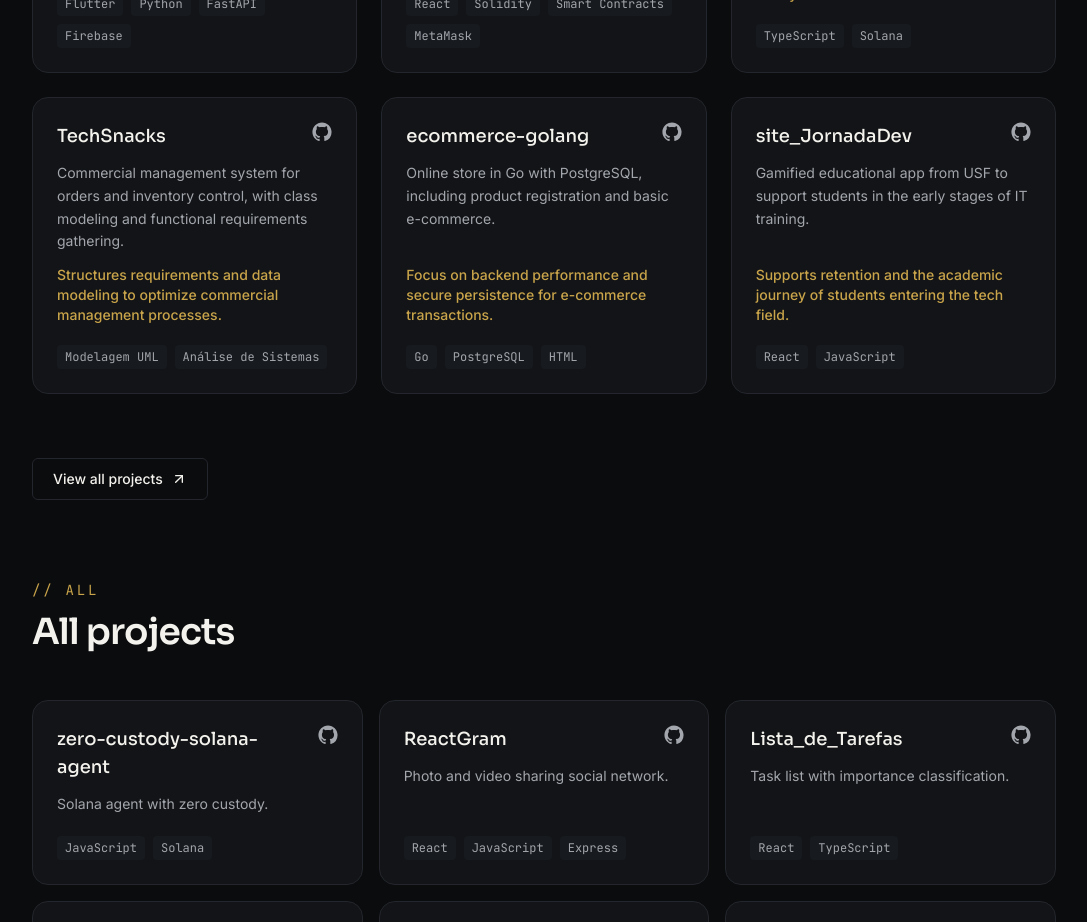
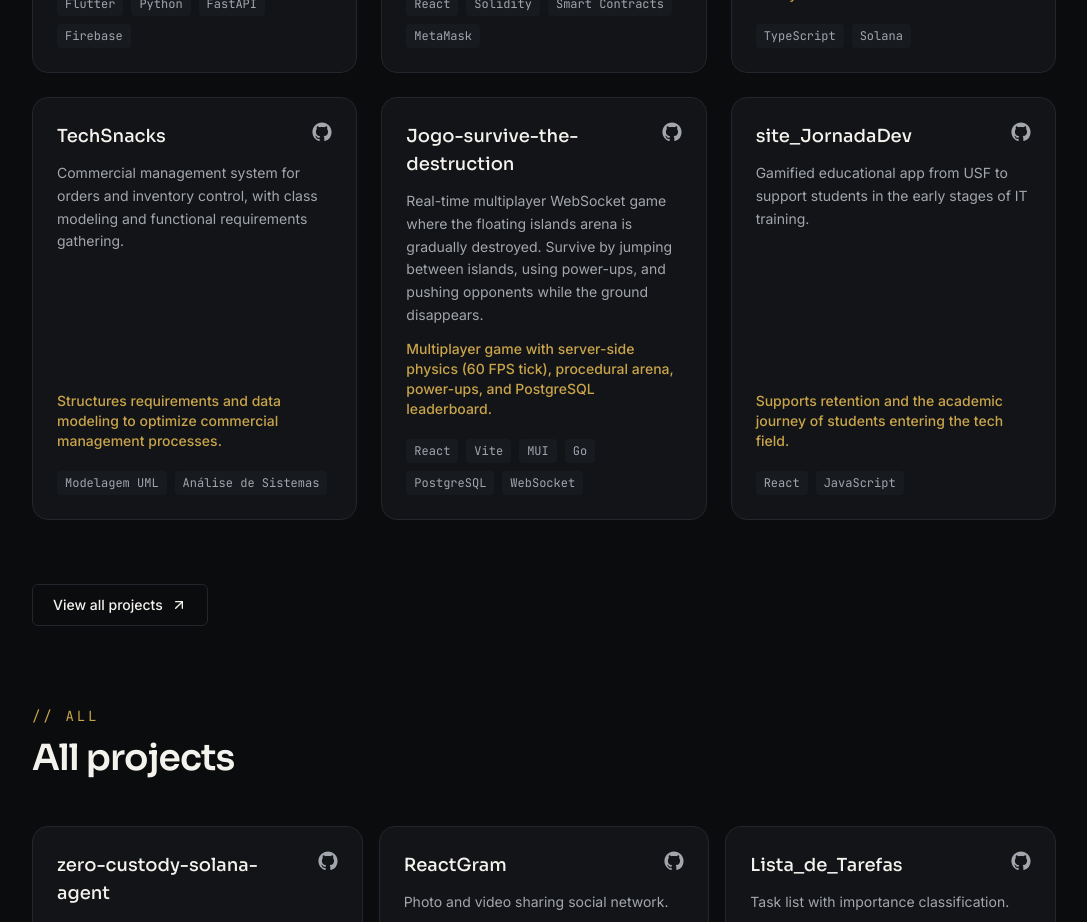
Before and after one commit to PedroFaria14/Portfolio_PedroPereira, a React (Vite) app: page / in a window 1280 px wide. Shown: the part 2720-3642 px from the top of the page, without its empty margins (96-1183 px from the left). Built offline with nearby package versions, Linux system fonts and the light colour scheme.

Commit message:
feat: update

```diff
--- a/src/data/portfolio.ts
+++ b/src/data/portfolio.ts
@@ -160,18 +160,18 @@ export const featuredProjects: Project[] = [
     featured: true,
   },
   {
-    title: { pt: 'ecommerce-golang', en: 'ecommerce-golang' },
+    title: { pt: 'Jogo-survive-the-destruction', en: 'Jogo-survive-the-destruction' },
     description: {
-      pt: 'Loja virtual em Go com PostgreSQL, incluindo cadastro de produtos e e-commerce básico.',
-      en: 'Online store in Go with PostgreSQL, including product registration and basic e-commerce.',
+      pt: 'Jogo multiplayer em tempo real via WebSocket onde a arena de ilhas flutuantes é destruída aos poucos. Sobreviva pulando entre as ilhas, use power-ups e empurre os oponentes enquanto o chão desaparece.',
+      en: 'Real-time multiplayer WebSocket game where the floating islands arena is gradually destroyed. Survive by jumping between islands, using power-ups, and pushing opponents while the ground disappears.',
     },
-    stack: ['Go', 'PostgreSQL', 'HTML'],
-    category: 'backend',
+    stack: ['React', 'Vite', 'MUI', 'Go', 'PostgreSQL', 'WebSocket'],
+    category: 'frontend',
     impact: {
-      pt: 'Foco em performance de backend e persistência segura para transações de e-commerce.',
-      en: 'Focus on backend performance and secure persistence for e-commerce transactions.',
+      pt: 'Jogo multiplayer com física no servidor (tick 60 FPS), arena procedural, power-ups e leaderboard em PostgreSQL.',
+      en: 'Multiplayer game with server-side physics (60 FPS tick), procedural arena, power-ups, and PostgreSQL leaderboard.',
     },
-    link: 'https://github.com/PedroFaria14/ecommerce-golang',
+    link: 'https://jogo-survive-the-destruction.vercel.app/',
     featured: true,
   },
   {
```
